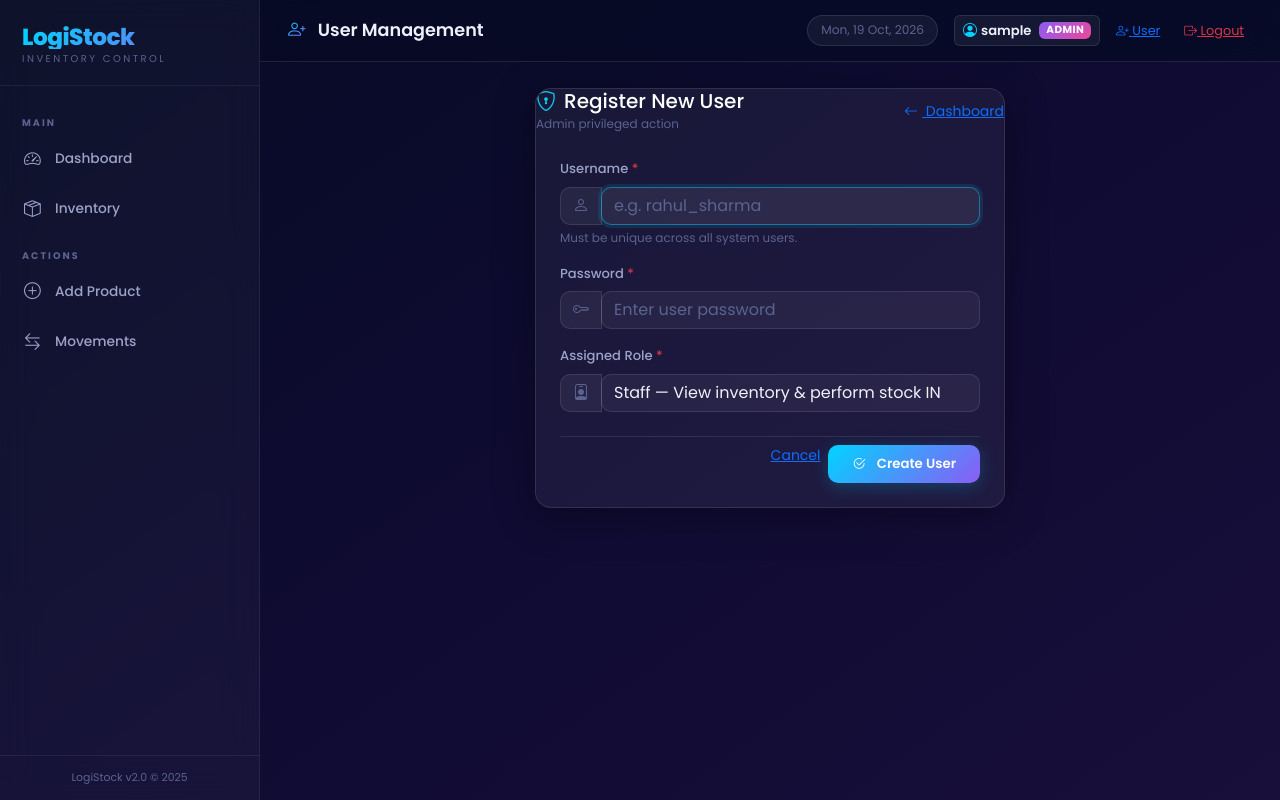
After one commit to Parulsharma-1704/LogiStock, a Flask app: page /register in a window 1280 px wide. The commit adds this page. Run offline with Flask 3, Linux system fonts and the light colour scheme; the visitor is signed in with stand-in values (Sample User, id 1).

Commit message:
feat: ui design

```diff
--- a/app.py
+++ b/app.py
@@ -1,30 +1,39 @@
 """
-app.py — Logistic Inventory Flask application (Step 2: full backend).
+app.py — Logistic Inventory Flask application with Authentication & Role Control.
 
 Routes
 ------
-GET  /                         Dashboard: stats, low-stock, recent movements
-GET  /products                 Product list with search (?q=) and category filter
-GET  /products/add             Show add form
-POST /products/add             Create a new product
-GET  /products/edit/<id>       Show edit form
-POST /products/edit/<id>       Update an existing product
-POST /products/delete/<id>     Delete a product
-POST /stock/<id>/<kind>        Stock IN or OUT; logs a movement
-GET  /movements                Full movement history, newest first
+GET  /login                     Show login page
+POST /login                     Authenticate user with Werkzeug hash
+GET  /logout                    Sign out current user
+GET  /register                  Show user registration form (admin only)
+POST /register                  Create new user account (admin only)
+GET  /                          Dashboard (login required)
+GET  /products                  Product list (login required)
+GET  /products/add              Add product form (admin only)
+POST /products/add              Insert product (admin only)
+GET  /products/edit/<id>        Edit product form (admin only)
+POST /products/edit/<id>        Update product (admin only)
+POST /products/delete/<id>      Delete product (admin only)
+POST /stock/<id>/<kind>         Stock IN or OUT; logs movement with user tag (login required)
+GET  /movements                 Movement history (login required)
 """
 
 import os
 from datetime import datetime, timezone
+from functools import wraps
 
 from bson import ObjectId
 from bson.errors import InvalidId
 from dotenv import load_dotenv
 from flask import (Flask, abort, flash, redirect, render_template,
                    request, url_for)
+from flask_login import (LoginManager, UserMixin, current_user,
+                         login_required, login_user, logout_user)
 from pymongo.errors import DuplicateKeyError
+from werkzeug.security import check_password_hash, generate_password_hash
 
-from db import client, movements, products
+from db import client, movements, products, users
 
 # ── App setup ────────────────────────────────────────────────────────────────
 
@@ -32,6 +41,49 @@ load_dotenv()
 
 app = Flask(__name__)
 app.secret_key = os.getenv("SECRET_KEY", "fallback-dev-key")
+app.config["SESSION_COOKIE_HTTPONLY"] = True
+app.config["SESSION_COOKIE_SAMESITE"] = "Lax"
+
+# Flask-Login setup
+login_manager = LoginManager(app)
+login_manager.login_view = "login"
+login_manager.login_message = "Please sign in to access LogiStock."
+login_manager.login_message_category = "warning"
+
+
+# ── User model & loader ──────────────────────────────────────────────────────
+
+class User(UserMixin):
+    def __init__(self, doc: dict):
+        self.id = str(doc["_id"])
+        self.username = doc.get("username", "")
+        self.role = doc.get("role", "staff")
+        self.doc = doc
+
+    @property
+    def is_admin(self) -> bool:
+        return self.role == "admin"
+
+
+@login_manager.user_loader
+def load_user(user_id: str):
+    try:
+        doc = users.find_one({"_id": ObjectId(user_id)})
+        return User(doc) if doc else None
+    except Exception:
+        return None
+
+
+def admin_required(f):
+    """Decorator to restrict route access strictly to users with role='admin'."""
+    @wraps(f)
+    def decorated_function(*args, **kwargs):
+        if not current_user.is_authenticated or current_user.role != "admin":
+            flash("Access denied. Admin privileges required.", "error")
+            return redirect(url_for("dashboard"))
+        return f(*args, **kwargs)
+    return decorated_function
+
 
 # ── Helpers ──────────────────────────────────────────────────────────────────
 
@@ -73,30 +125,35 @@ def validate_product_form(form) -> tuple:
     if not category:
         errors.append("Category is required.")
 
-    # ── Numeric fields ──
+    # ── Numeric: quantity (int >= 0) ──
+    raw_qty = form.get("quantity", "").strip()
     try:
-        quantity = int(form.get("quantity", ""))
+        quantity = int(raw_qty)
         if quantity < 0:
             errors.append("Quantity cannot be negative.")
     except (ValueError, TypeError):
+        errors.append("Quantity must be a non-negative whole number.")
         quantity = None
-        errors.append("Quantity must be a whole number.")
 
+    # ── Numeric: reorder_level (int >= 0) ──
+    raw_reorder = form.get("reorder_level", "").strip()
     try:
-        reorder_level = int(form.get("reorder_level", ""))
+        reorder_level = int(raw_reorder)
         if reorder_level < 0:
             errors.append("Reorder level cannot be negative.")
     except (ValueError, TypeError):
+        errors.append("Reorder level must be a non-negative whole number.")
         reorder_level = None
-        errors.append("Reorder level must be a whole number.")
 
+    # ── Numeric: price (float >= 0.0) ──
+    raw_price = form.get("price", "").strip()
     try:
-        price = float(form.get("price", ""))
-        if price < 0:
+        price = float(raw_price)
+        if price < 0.0:
             errors.append("Price cannot be negative.")
     except (ValueError, TypeError):
+        errors.append("Price must be a valid non-negative number.")
         price = None
-        errors.append("Price must be a valid number.")
 
     if errors:
         return None, errors
@@ -113,9 +170,88 @@ def validate_product_form(form) -> tuple:
     }, []
 
 
-# ── Routes ───────────────────────────────────────────────────────────────────
+# ── Auth Routes ──────────────────────────────────────────────────────────────
+
+@app.route("/login", methods=["GET", "POST"])
+def login():
+    """Handle user login."""
+    if current_user.is_authenticated:
+        return redirect(url_for("dashboard"))
+
+    if request.method == "POST":
+        username = request.form.get("username", "").strip()
+        password = request.form.get("password", "")
+
+        if not username or not password:
+            flash("Please enter both username and password.", "error")
+            return render_template("login.html")
+
+        user_doc = users.find_one({"username": username})
+        if user_doc and check_password_hash(user_doc.get("password_hash", ""), password):
+            login_user(User(user_doc))
+            flash(f"Welcome back, {username}!", "success")
+            next_page = request.args.get("next")
+            if not next_page or not next_page.startswith("/") or next_page.startswith("//"):
+                next_page = url_for("dashboard")
+            return redirect(next_page)
+
+        flash("Invalid username or password.", "error")
+
+    return render_template("login.html")
+
+
+@app.route("/logout")
+@login_required
+def logout():
+    """Handle user logout."""
+    logout_user()
+    flash("You have been signed out.", "success")
+    return redirect(url_for("login"))
+
+
+@app.route("/register", methods=["GET", "POST"])
+@login_required
+@admin_required
+def register():
+    """Admin-only route to create new user accounts."""
+    if request.method == "POST":
+        username = request.form.get("username", "").strip()
+        password = request.form.get("password", "")
+        role     = request.form.get("role", "staff").strip().lower()
+
+        errors = []
+        if not username:
+            errors.append("Username is required.")
+        if not password:
+            errors.append("Password is required.")
+        if role not in ("admin", "staff"):
+            errors.append("Role must be 'admin' or 'staff'.")
+
+        if errors:
+            for err in errors:
+                flash(err, "error")
+            return render_template("register.html")
+
+        try:
+            users.insert_one({
+                "username": username,
+                "password_hash": generate_password_hash(password),
+                "role": role,
+                "created_at": datetime.now(timezone.utc),
+            })
+            flash(f"User '{username}' created successfully with role '{role.upper()}'.", "success")
+            return redirect(url_for("register"))
+        except DuplicateKeyError:
+            flash(f"Username '{username}' already exists. Please choose a different username.", "error")
+            return render_template("register.html")
+
+    return render_template("register.html")
+
+
+# ── Inventory & Operations Routes ────────────────────────────────────────────
 
 @app.route("/")
+@login_required
 def dashboard():
     """
     Dashboard summary:
@@ -180,6 +316,7 @@ def dashboard():
 
 
 @app.route("/products")
+@login_required
 def product_list():
     """
     Product listing with optional:
@@ -212,9 +349,11 @@ def product_list():
 
 
 @app.route("/products/add", methods=["GET", "POST"])
+@login_required
+@admin_required
 def add_product():
     """
-    GET  — Render empty add form.
+    GET  — Render empty add form (admin only).
     POST — Validate input, insert new product, flash result.
            On duplicate SKU shows a friendly DuplicateKeyError message.
     """
@@ -240,9 +379,11 @@ def add_product():
 
 
 @app.route("/products/edit/<product_id>", methods=["GET", "POST"])
+@login_required
+@admin_required
 def edit_product(product_id):
     """
-    GET  — Render form pre-filled with existing product data.
+    GET  — Render form pre-filled with existing product data (admin only).
     POST — Validate, update with $set, flash result.
            Preserves created_at; skips updating it on edit.
     """
@@ -271,9 +412,11 @@ def edit_product(product_id):
 
 
 @app.route("/products/delete/<product_id>", methods=["POST"])
+@login_required
+@admin_required
 def delete_product(product_id):
     """
-    POST only — Delete a product by ID.
+    POST only — Delete a product by ID (admin only).
     GET requests to this URL will 405 (Method Not Allowed).
     """
     product = get_product_or_404(product_id)
@@ -283,13 +426,14 @@ def delete_product(product_id):
 
 
 @app.route("/stock/<product_id>/<kind>", methods=["POST"])
+@login_required
 def update_stock(product_id, kind):
     """
-    POST — Adjust stock quantity and record a movement document.
+    POST — Adjust stock quantity and record a movement document with the current user.
     kind : 'IN'  — increase quantity ($inc positive delta)
            'OUT' — decrease quantity ($inc negative delta)
                    Blocked when requested qty > current stock.
-    Movement fields: product_id, product_name, type, qty, date, note.
+    Movement fields: product_id, product_name, type, qty, date, note, user.
     """
     kind = kind.upper()
     if kind not in ("IN", "OUT"):
@@ -321,7 +465,8 @@ def update_stock(product_id, kind):
     delta = qty if kind == "IN" else -qty
     products.update_one({"_id": product["_id"]}, {"$inc": {"quantity": delta}})
 
-    # Log the movement
+    # Log the movement with current authenticated user
+    user_name = current_user.username if current_user.is_authenticated else "system"
     movements.insert_one({
         "product_id":   product["_id"],
         "product_name": product["name"],
@@ -329,6 +474,7 @@ def update_stock(product_id, kind):
         "qty":          qty,
         "date":         datetime.now(timezone.utc),
         "note":         note,
+        "user":         user_name,
     })
 
     flash(
@@ -339,6 +485,7 @@ def update_stock(product_id, kind):
 
 
 @app.route("/movements")
+@login_required
 def movement_history():
     """Full movement log, sorted newest-first."""
     all_movements = list(movements.find().sort("date", -1))
--- a/requirements.txt
+++ b/requirements.txt
@@ -1,3 +1,6 @@
 flask
 pymongo
 python-dotenv
+flask-login
+flask-wtf
+reportlab
--- a/templates/base.html
+++ b/templates/base.html
@@ -41,10 +41,12 @@
 
     <div class="sb-section">Actions</div>
 
+    {% if current_user.is_authenticated and current_user.role == 'admin' %}
     <a href="{{ url_for('add_product') }}"
        class="sb-link {% if request.endpoint == 'add_product' %}active{% endif %}">
       <i class="bi bi-plus-circle"></i> Add Product
     </a>
+    {% endif %}
     <a href="{{ url_for('movement_history') }}"
        class="sb-link {% if request.endpoint == 'movement_history' %}active{% endif %}">
       <i class="bi bi-arrow-left-right"></i> Movements
@@ -75,10 +77,12 @@
         <i class="bi bi-box-seam"></i> Inventory
       </a>
       <div class="sb-section">Actions</div>
+      {% if current_user.is_authenticated and current_user.role == 'admin' %}
       <a href="{{ url_for('add_product') }}"
          class="sb-link {% if request.endpoint == 'add_product' %}active{% endif %}">
         <i class="bi bi-plus-circle"></i> Add Product
       </a>
+      {% endif %}
       <a href="{{ url_for('movement_history') }}"
          class="sb-link {% if request.endpoint == 'movement_history' %}active{% endif %}">
         <i class="bi bi-arrow-left-right"></i> Movements
@@ -98,7 +102,28 @@
       </button>
       <span class="topbar-title">{% block page_title %}LogiStock{% endblock %}</span>
     </div>
-    <span class="topbar-date" id="topbarDate"></span>
+    <div class="d-flex align-items-center gap-2 gap-md-3">
+      <span class="topbar-date d-none d-lg-inline" id="topbarDate"></span>
+      {% if current_user.is_authenticated %}
+      <div class="d-flex align-items-center gap-2">
+        <div class="d-flex align-items-center px-2 py-1 rounded" style="background:rgba(255,255,255,0.06); border:1px solid rgba(255,255,255,0.1);">
+          <i class="bi bi-person-circle me-1" style="color:var(--accent-a);"></i>
+          <span style="font-weight:600; font-size:0.82rem; color:var(--text-1);">{{ current_user.username }}</span>
+          <span class="badge ms-2" style="font-size:0.65rem; text-transform:uppercase; letter-spacing:0.5px; background: {% if current_user.role == 'admin' %}linear-gradient(135deg, #8b5cf6, #ec4899){% else %}rgba(0,212,255,0.2){% endif %}; color:white;">
+            {{ current_user.role }}
+          </span>
+        </div>
+        {% if current_user.role == 'admin' %}
+        <a href="{{ url_for('register') }}" class="btn-ghost btn-sm px-2 py-1" title="Register New User" style="font-size:0.8rem;">
+          <i class="bi bi-person-plus"></i> <span class="d-none d-sm-inline">User</span>
+        </a>
+        {% endif %}
+        <a href="{{ url_for('logout') }}" class="btn-ghost btn-sm px-2 py-1 text-danger" title="Logout" style="font-size:0.8rem;">
+          <i class="bi bi-box-arrow-right"></i> <span class="d-none d-sm-inline">Logout</span>
+        </a>
+      </div>
+      {% endif %}
+    </div>
   </header>
 
   {# ── TOAST CONTAINER ────────────────────────────────────────────────────── #}
--- a/templates/movements.html
+++ b/templates/movements.html
@@ -28,6 +28,7 @@
           <th>Type</th>
           <th>Qty</th>
           <th>Date &amp; Time</th>
+          <th>User</th>
           <th>Note</th>
         </tr>
       </thead>
@@ -62,6 +63,11 @@
               {{ m.date.strftime('%H:%M UTC') }}
             </span>
           </td>
+          <td data-label="User">
+            <span style="font-size:0.8rem;color:var(--text-2);">
+              <i class="bi bi-person me-1" style="opacity:0.6;"></i>{{ m.user or 'system' }}
+            </span>
+          </td>
           <td data-label="Note">
             <span style="font-size:0.82rem;color:var(--text-3);">
               {% if m.note %}
--- a/templates/products.html
+++ b/templates/products.html
@@ -29,9 +29,11 @@
         <a href="{{ url_for('product_list') }}" class="btn-glass">
           <i class="bi bi-x-lg"></i> Clear
         </a>
+        {% if current_user.is_authenticated and current_user.role == 'admin' %}
         <a href="{{ url_for('add_product') }}" class="btn-grad" style="margin-left:auto;">
           <i class="bi bi-plus-lg"></i> Add Product
         </a>
+        {% endif %}
       </div>
     </form>
   </div>
@@ -117,6 +119,7 @@
               <i class="bi bi-arrow-up-circle"></i>
             </button>
 
+            {% if current_user.is_authenticated and current_user.role == 'admin' %}
             {# Edit #}
             <a href="{{ url_for('edit_product', product_id=p._id) }}"
                class="btn-icon bi-blue"
@@ -134,6 +137,7 @@
                     data-name="{{ p.name }}">
               <i class="bi bi-trash3"></i>
             </button>
+            {% endif %}
           </td>
         </tr>
         {% endfor %}
--- /dev/null
+++ b/templates/register.html
@@ -0,0 +1,73 @@
+{% extends "base.html" %}
+{% block title %}Register User — LogiStock{% endblock %}
+{% block page_title %}
+  <i class="bi bi-person-plus me-2" style="background:var(--accent-grad);-webkit-background-clip:text;-webkit-text-fill-color:transparent;background-clip:text;"></i>
+  User Management
+{% endblock %}
+
+{% block content %}
+<div class="row justify-content-center">
+  <div class="col-lg-6 col-md-8">
+    <div class="glass-card">
+      <div class="card-header d-flex justify-content-between align-items-center">
+        <div>
+          <h5 class="mb-0 text-white"><i class="bi bi-shield-lock me-2 text-info"></i>Register New User</h5>
+          <span style="font-size:0.75rem; color:var(--text-3);">Admin privileged action</span>
+        </div>
+        <a href="{{ url_for('dashboard') }}" class="btn-ghost btn-sm">
+          <i class="bi bi-arrow-left me-1"></i> Dashboard
+        </a>
+      </div>
+      <div class="card-body p-4">
+        <form method="POST" action="{{ url_for('register') }}">
+          <div class="mb-3">
+            <label class="form-label" for="username">Username <span class="text-danger">*</span></label>
+            <div class="input-group">
+              <span class="input-group-text"><i class="bi bi-person"></i></span>
+              <input type="text"
+                     name="username"
+                     id="username"
+                     class="form-control"
+                     placeholder="e.g. rahul_sharma"
+                     required
+                     autofocus>
+            </div>
+            <div class="form-text" style="color:var(--text-3); font-size:0.75rem;">Must be unique across all system users.</div>
+          </div>
+
+          <div class="mb-3">
+            <label class="form-label" for="password">Password <span class="text-danger">*</span></label>
+            <div class="input-group">
+              <span class="input-group-text"><i class="bi bi-key"></i></span>
+              <input type="password"
+                     name="password"
+                     id="password"
+                     class="form-control"
+                     placeholder="Enter user password"
+                     required>
+            </div>
+          </div>
+
+          <div class="mb-4">
+            <label class="form-label" for="role">Assigned Role <span class="text-danger">*</span></label>
+            <div class="input-group">
+              <span class="input-group-text"><i class="bi bi-person-badge"></i></span>
+              <select name="role" id="role" class="form-select" required>
+                <option value="staff" selected>Staff — View inventory & perform stock IN / OUT</option>
+                <option value="admin">Admin — Full control (manage products, users, reports)</option>
+              </select>
+            </div>
+          </div>
+
+          <div class="d-flex justify-content-end gap-2 pt-2 border-top border-secondary border-opacity-25">
+            <a href="{{ url_for('dashboard') }}" class="btn-ghost">Cancel</a>
+            <button type="submit" class="btn-grad px-4">
+              <i class="bi bi-check2-circle me-1"></i> Create User
+            </button>
+          </div>
+        </form>
+      </div>
+    </div>
+  </div>
+</div>
+{% endblock %}
```
Also changed, not shown: create_admin.py (added, +72 -0 lines), db.py (+18 -8 lines), templates/login.html (added, +142 -0 lines).
